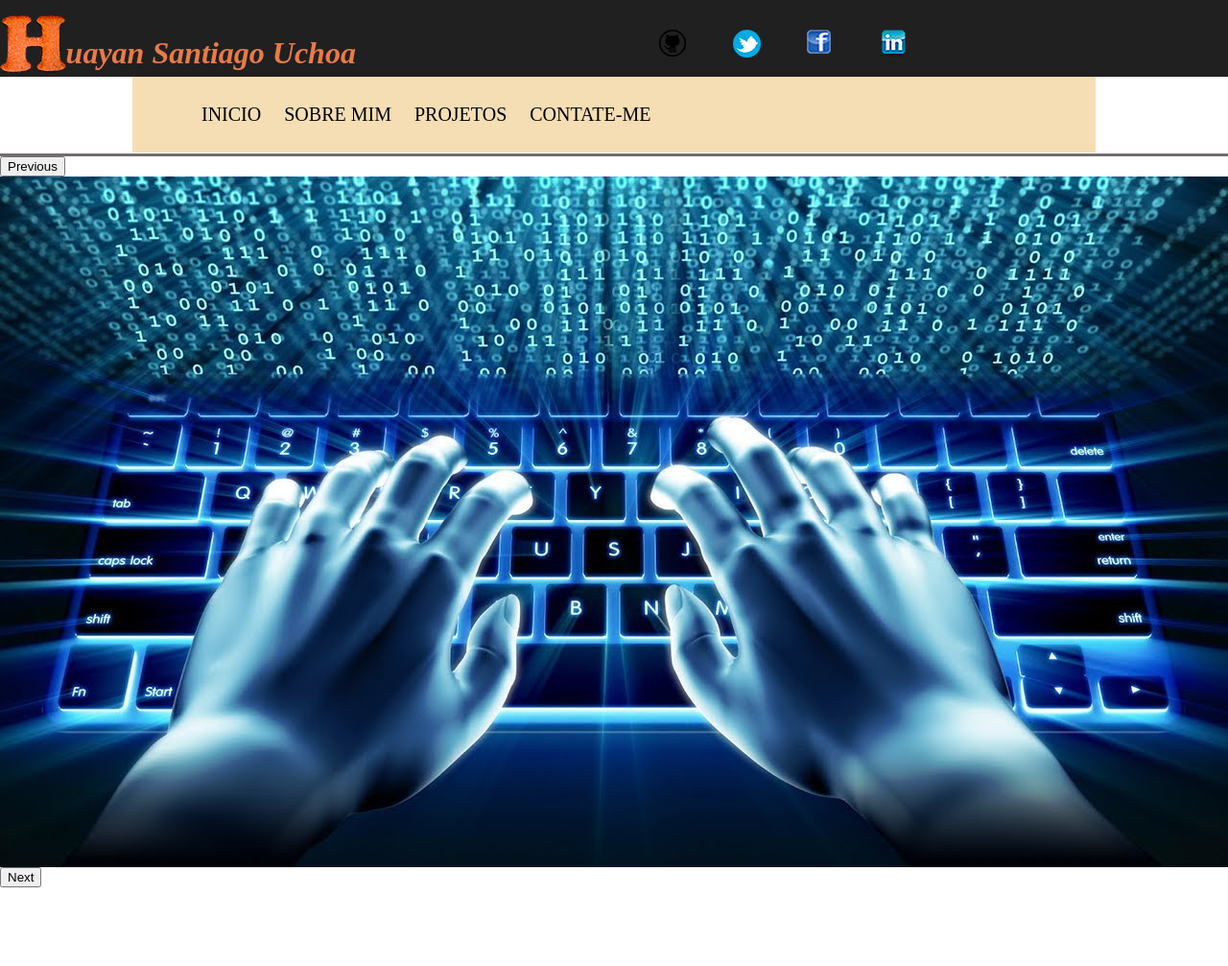
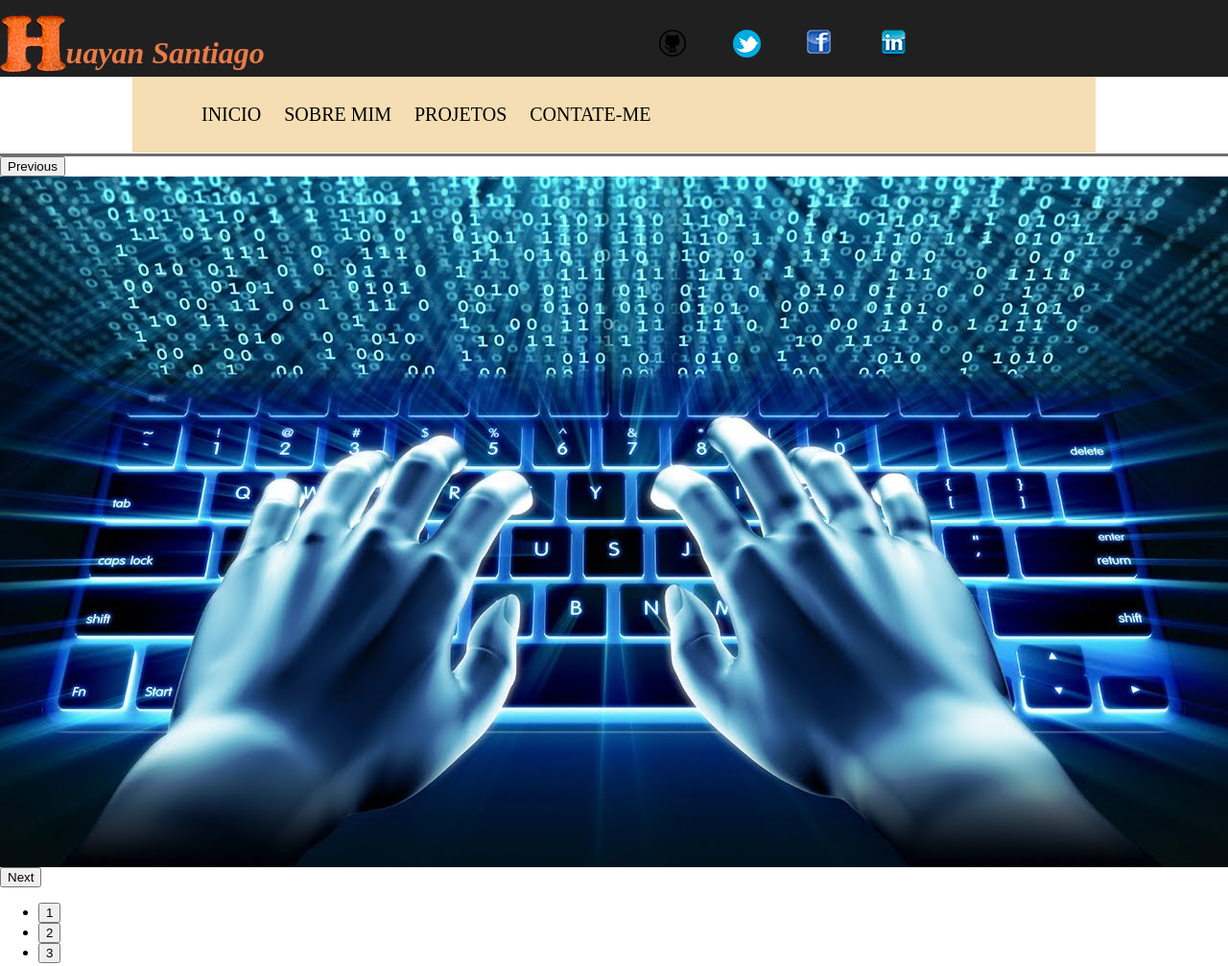
Before and after one commit to HuayanS/Projeto1, a plain HTML site: page index.html in a window 1280 px wide. Shown: the whole page at 96% size. Before the commit the page ends 925 px from the top, so only its background shows below. Drawn offline with nearby package versions, Linux system fonts and the light colour scheme.

Commit message:
acrescentando dots

```diff
--- a/index.html
+++ b/index.html
@@ -17,7 +17,7 @@
 			<img src="img/logo.png" alt="Logo Principal" />
 		</div>
 			<div class="nome">
-			<h1>uayan Santiago Uchoa</h1>
+			<h1>uayan Santiago</h1>
 			</div>
 		<div class="redes-sociais">
 			<ul>
--- a/js/main.js
+++ b/js/main.js
@@ -1 +1,7 @@
-$('.slider-pricipal').slick();
+$('.slider-pricipal').slick({
+    dots: true,
+    infinite: true,
+    speed: 300,
+    slideToShow: 1,
+    adaptiveHeight: true
+});
```
Also changed, not shown: img/direita.png (added), img/esquerda.png (added), img/left-arrow-icon-vector-21641382.jpg (added), img/right-arrow-icon-vector-21638885.jpg (added).
